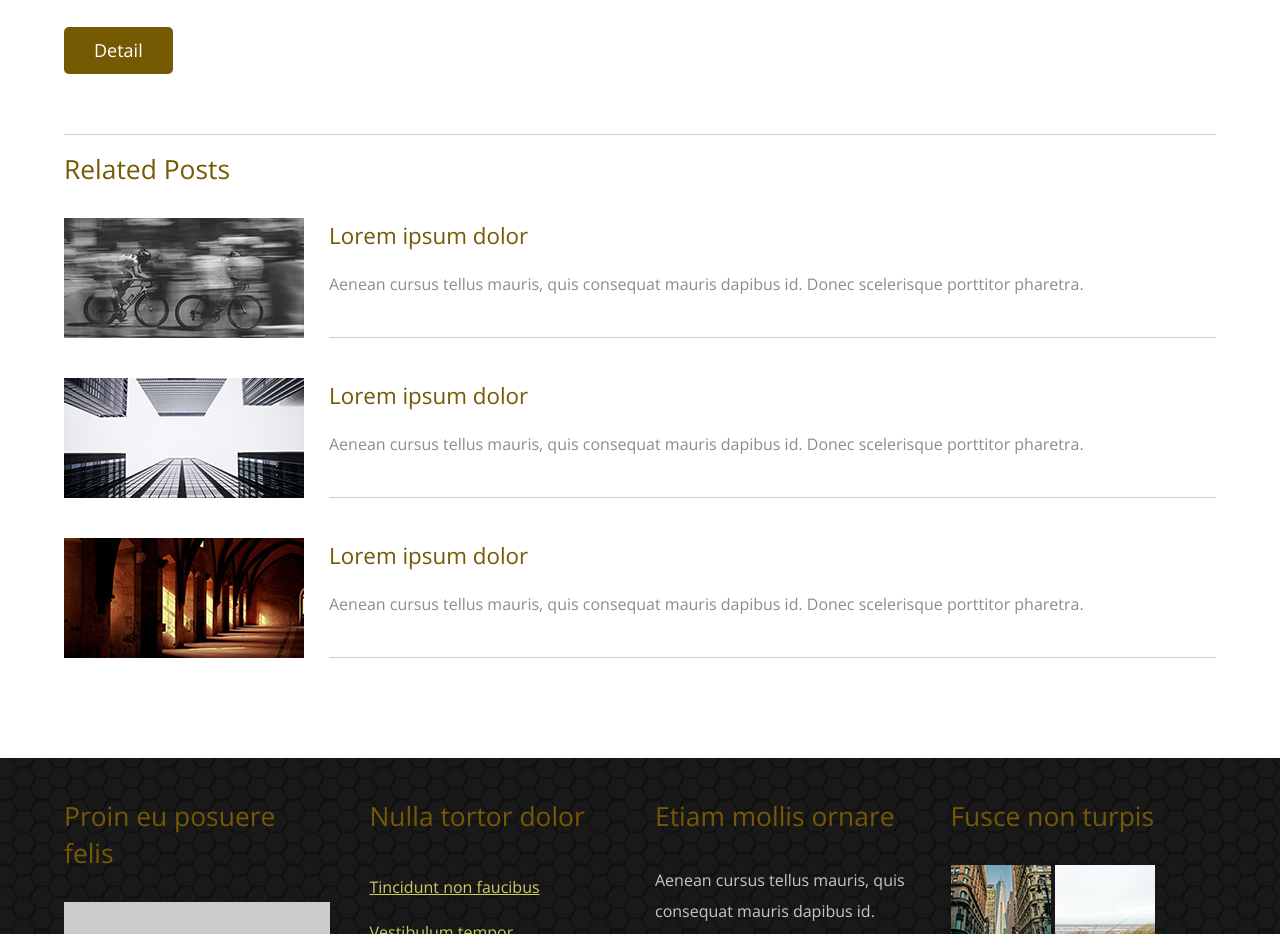
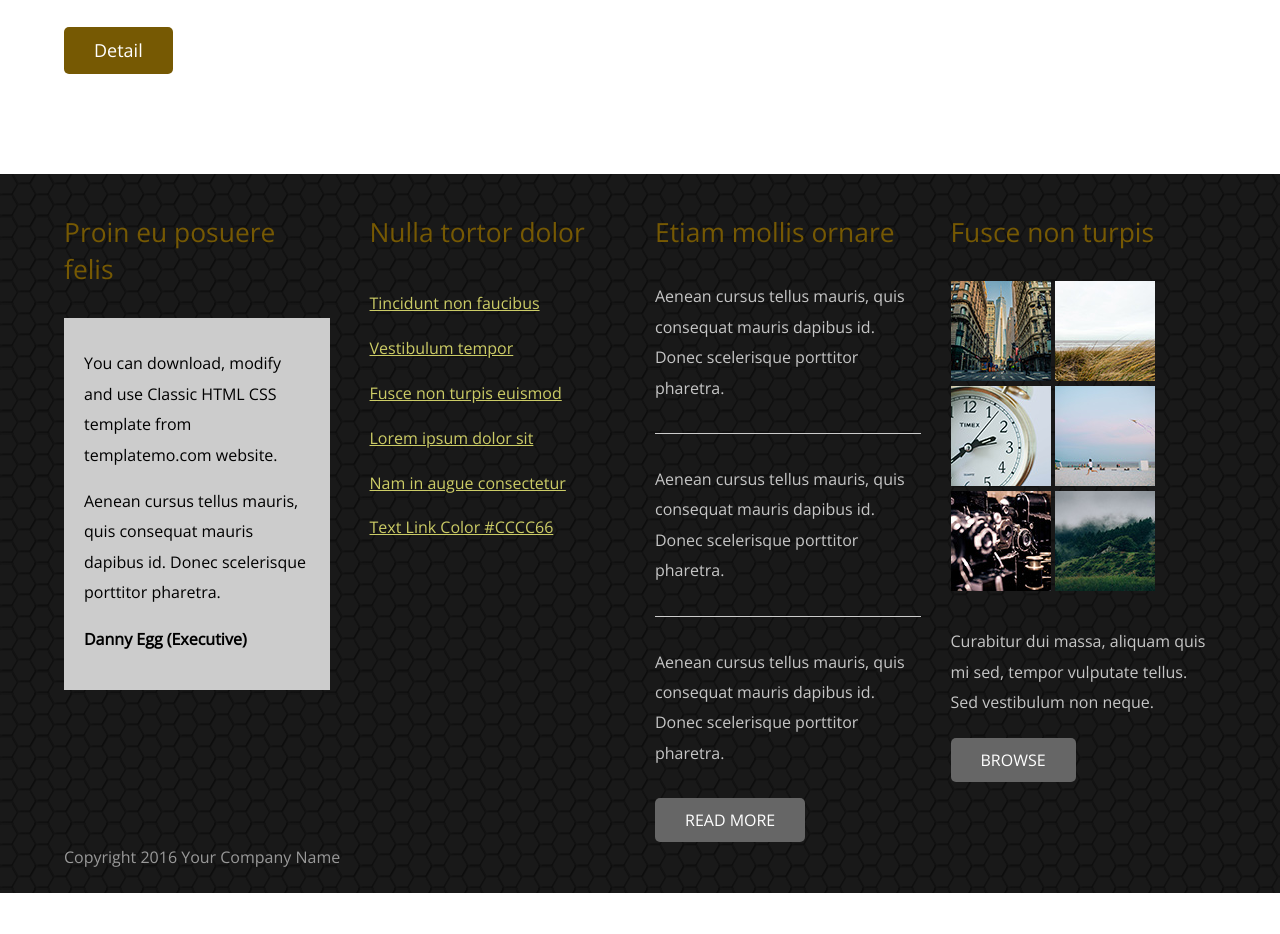
Before and after one commit to pundarikakumari/PASrika, a plain HTML site: page contact.html in a window 1280 px wide. Shown: the part 1880-2814 px from the top of the page. After the commit the page ends 2773 px from the top, so only its background shows below. Drawn offline with nearby package versions, Linux system fonts and the light colour scheme; some packages are replaced by stand-ins of ours.

Commit message:
Update contact.html

```diff
--- a/contact.html
+++ b/contact.html
@@ -137,53 +137,6 @@ http://www.templatemo.com/tm-488-classic
 
                             </div>
                         </div>
-                        <hr class="tm-margin-t-mid">
-                        <div class="row tm-contact-row-related-posts">
-                            <div class="col-xs-12">
-
-                                <div class="tm-contact-related-posts-container">
-                                    <h3 class="tm-gold-text tm-title tm-margin-b-30">Related Posts</h3>
-                                    <div class="media tm-related-post">
-                                      <div class="media-left media-middle">
-                                        <a href="#">
-                                          <img class="media-object" src="img/tm-img-240x120-1.jpg" alt="Generic placeholder image">
-                                        </a>
-                                      </div>
-                                      <div class="media-body">
-                                        <a href="#"><h4 class="media-heading tm-gold-text tm-margin-b-15">Lorem ipsum dolor</h4></a>
-                                        <p class="tm-small-font tm-media-description">Aenean cursus tellus mauris, quis consequat mauris dapibus id. Donec scelerisque porttitor pharetra.</p>
-                                      </div>
-                                    </div>
-                                    <div class="media tm-related-post">
-                                      <div class="media-left media-middle">
-                                        <a href="#">
-                                          <img class="media-object" src="img/tm-img-240x120-2.jpg" alt="Generic placeholder image">
-                                        </a>
-                                      </div>
-                                      <div class="media-body">
-                                        <a href="#"><h4 class="media-heading tm-gold-text tm-margin-b-15">Lorem ipsum dolor</h4></a>
-                                        <p class="tm-small-font tm-media-description">Aenean cursus tellus mauris, quis consequat mauris dapibus id. Donec scelerisque porttitor pharetra.</p>
-                                      </div>
-                                    </div>
-                                    <div class="media tm-related-post">
-                                      <div class="media-left media-middle">
-                                        <a href="#">
-                                          <img class="media-object" src="img/tm-img-240x120-3.jpg" alt="Generic placeholder image">
-                                        </a>
-                                      </div>
-                                      <div class="media-body">
-                                        <a href="#"><h4 class="media-heading tm-gold-text tm-margin-b-15">Lorem ipsum dolor</h4></a>
-                                        <p class="tm-small-font tm-media-description">Aenean cursus tellus mauris, quis consequat mauris dapibus id. Donec scelerisque porttitor pharetra.</p>
-                                      </div>
-                                    </div>
-                                </div>
-
-                            </div>
-                        </div>
-
-                    </div>
-                </div>
-
             </div>
         </section>
 
```
